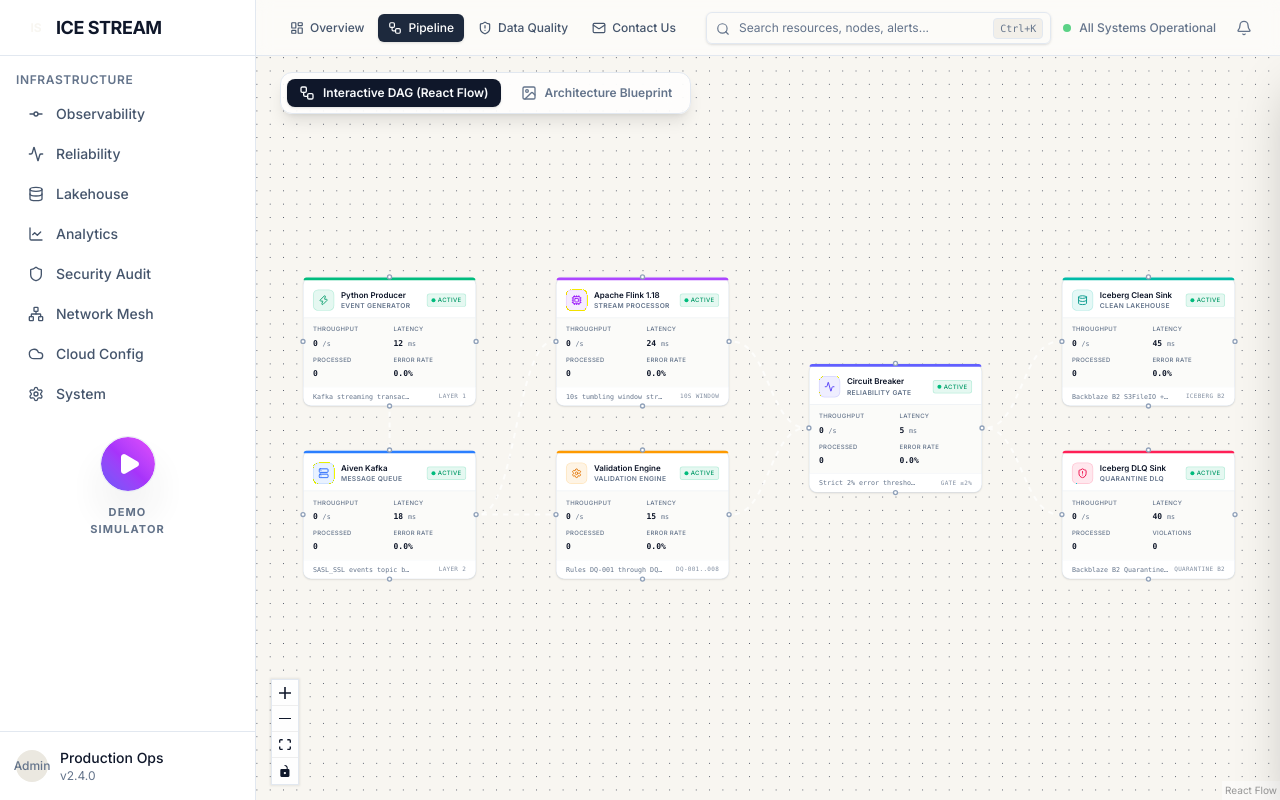
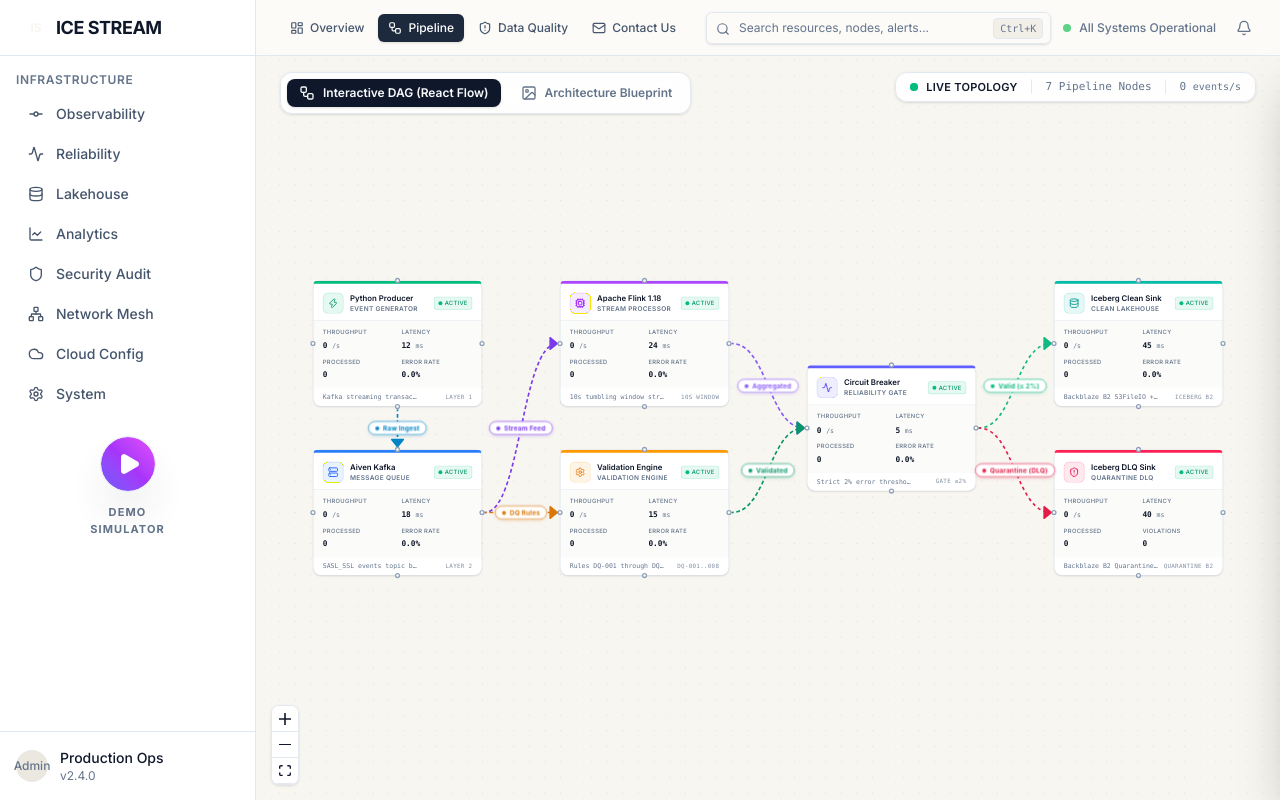
Before and after one commit to sanika-mankar/Ice-stream-lakehouse-observability, a React (Vite) app in the folder frontend/: page /console/pipeline in a window 1280 px wide. Built offline with nearby package versions, Linux system fonts and the light colour scheme; no server answers; a web font is replaced by a local one.

Commit message:
fix(dag-edges): make connection lines and arrows colorful with visible text note badges

```diff
--- a/frontend/src/components/pipeline/CustomEdge.tsx
+++ b/frontend/src/components/pipeline/CustomEdge.tsx
@@ -1,6 +1,8 @@
-import type { EdgeProps } from '@xyflow/react';
-import { BaseEdge, getBezierPath } from '@xyflow/react';
-import { cn } from '../../lib/utils';
+import {
+  getBezierPath,
+  EdgeLabelRenderer,
+  type EdgeProps
+} from '@xyflow/react';
 
 export function CustomEdge({
   id,
@@ -11,9 +13,10 @@
   sourcePosition,
   targetPosition,
   style = {},
+  markerEnd,
   data,
 }: EdgeProps) {
-  const [edgePath] = getBezierPath({
+  const [edgePath, labelX, labelY] = getBezierPath({
     sourceX,
     sourceY,
     sourcePosition,
@@ -22,52 +25,83 @@
     targetPosition,
   });
 
-  const edgeState = data?.state || 'HEALTHY';
+  const semanticColor = (data?.semanticColor as string)
+    || (style.stroke as string)
+    || '#475569';
 
-  const strokeColor = edgeState === 'HEALTHY' ? 'hsl(var(--status-healthy))'
-    : edgeState === 'WARNING' ? 'hsl(var(--status-warning))'
-    : edgeState === 'CRITICAL' ? 'hsl(var(--status-critical))'
-    : edgeState === 'QUARANTINED' ? 'hsl(var(--status-critical))'
-    : edgeState === 'CIRCUIT_BREAKER_OPEN' ? 'transparent' // We'll show dashed or no line
-    : 'hsl(var(--border))';
-
-  const isFlowing = edgeState !== 'CIRCUIT_BREAKER_OPEN';
-  const animationSpeed = edgeState === 'WARNING' ? '3s' : edgeState === 'CRITICAL' ? '1s' : '2s';
+  const label = data?.label as string | undefined;
+  const isAnimated = data?.animated !== false;
 
   return (
     <>
-      <BaseEdge
-        id={id}
-        path={edgePath}
-        markerEnd={`url(#arrow-${edgeState})`}
-        style={{
-          ...style,
-          strokeWidth: 3,
-          stroke: isFlowing ? 'rgba(255,255,255,0.7)' : 'rgba(255,255,255,0.2)',
-          strokeDasharray: isFlowing ? '8 8' : '0',
-          animation: isFlowing ? `dashdraw ${animationSpeed} linear infinite` : 'none',
-          opacity: edgeState === 'CIRCUIT_BREAKER_OPEN' ? 0.3 : 1,
-          filter: 'drop-shadow(0 0 5px rgba(255,255,255,0.5))',
-        }}
-        className="react-flow__edge-path transition-all duration-300"
-      />
-
-      {/* Invisible thicker edge for easier clicking/hovering */}
-      <BaseEdge
-        path={edgePath}
-        style={{ strokeWidth: 24, stroke: 'transparent' }}
+      {/* Invisible wider path for smooth hover and interaction */}
+      <path
+        d={edgePath}
+        fill="none"
+        stroke="transparent"
+        strokeWidth={24}
         className="react-flow__edge-interaction"
       />
 
-      <style>
-        {`
-          @keyframes dashdraw {
-            from {
-              stroke-dashoffset: 100;
-            }
+      {/* Main Visible Colored Edge */}
+      <path
+        id={id}
+        d={edgePath}
+        fill="none"
+        stroke={semanticColor}
+        strokeWidth={2.5}
+        strokeDasharray={isAnimated ? '6 4' : undefined}
+        markerEnd={markerEnd}
+        className={`transition-colors duration-300 ${isAnimated ? 'flow-edge-active' : ''}`}
+        style={{
+          ...style,
+          stroke: semanticColor,
+        }}
+      />
+
+      {/* Crisp, Colored Text Note Badge on Edge */}
+      {label && (
+        <EdgeLabelRenderer>
+          <div
+            style={{
+              position: 'absolute',
+              transform: `translate(-50%, -50%) translate(${labelX}px,${labelY}px)`,
+              pointerEvents: 'all',
+            }}
+            className="nodrag nopan select-none z-10"
+          >
+            <div
+              className="flex items-center gap-1.5 px-2.5 py-0.5 rounded-full text-[10px] font-bold shadow-sm border backdrop-blur-md transition-all hover:scale-105"
+              style={{
+                backgroundColor: 'rgba(255, 255, 255, 0.96)',
+                borderColor: semanticColor,
+                color: semanticColor,
+                boxShadow: `0 2px 6px ${semanticColor}30`,
+              }}
+            >
+              <span
+                className="w-1.5 h-1.5 rounded-full"
+                style={{ backgroundColor: semanticColor }}
+              />
+              <span className="tracking-wide font-sans">{label}</span>
+            </div>
+          </div>
+        </EdgeLabelRenderer>
+      )}
+
+      <style>{`
+        @keyframes flowDash {
+          from {
+            stroke-dashoffset: 40;
           }
-        `}
-      </style>
+          to {
+            stroke-dashoffset: 0;
+          }
+        }
+        .flow-edge-active {
+          animation: flowDash 2.5s linear infinite;
+        }
+      `}</style>
     </>
   );
 }
--- a/frontend/src/lib/store/useStore.ts
+++ b/frontend/src/lib/store/useStore.ts
@@ -282,8 +282,8 @@
     target: 'kafka',
     targetHandle: 'top',
     type: 'custom',
-    markerEnd: { type: MarkerType.ArrowClosed, color: '#0ea5e9' },
-    data: { state: 'HEALTHY' }
+    markerEnd: { type: MarkerType.ArrowClosed, color: '#0284c7', width: 18, height: 18 },
+    data: { state: 'HEALTHY', label: 'Raw Ingest', semanticColor: '#0284c7' }
   },
   {
     id: 'e-kafka-flink',
@@ -292,8 +292,8 @@
     target: 'flink',
     targetHandle: 'left',
     type: 'custom',
-    markerEnd: { type: MarkerType.ArrowClosed, color: '#8b5cf6' },
-    data: { state: 'HEALTHY', label: 'Stream Feed' }
+    markerEnd: { type: MarkerType.ArrowClosed, color: '#7c3aed', width: 18, height: 18 },
+    data: { state: 'HEALTHY', label: 'Stream Feed', semanticColor: '#7c3aed' }
   },
   {
     id: 'e-kafka-quality',
@@ -302,8 +302,8 @@
     target: 'quality',
     targetHandle: 'left',
     type: 'custom',
-    markerEnd: { type: MarkerType.ArrowClosed, color: '#f59e0b' },
-    data: { state: 'HEALTHY', label: 'DQ Rules' }
+    markerEnd: { type: MarkerType.ArrowClosed, color: '#d97706', width: 18, height: 18 },
+    data: { state: 'HEALTHY', label: 'DQ Rules', semanticColor: '#d97706' }
   },
   {
     id: 'e-flink-circuit',
@@ -312,8 +312,8 @@
     target: 'circuit',
     targetHandle: 'left',
     type: 'custom',
-    markerEnd: { type: MarkerType.ArrowClosed, color: '#64748b' },
-    data: { state: 'HEALTHY' }
+    markerEnd: { type: MarkerType.ArrowClosed, color: '#8b5cf6', width: 18, height: 18 },
+    data: { state: 'HEALTHY', label: 'Aggregated', semanticColor: '#8b5cf6' }
   },
   {
     id: 'e-quality-circuit',
@@ -322,8 +322,8 @@
     target: 'circuit',
     targetHandle: 'left',
     type: 'custom',
-    markerEnd: { type: MarkerType.ArrowClosed, color: '#64748b' },
-    data: { state: 'HEALTHY' }
+    markerEnd: { type: MarkerType.ArrowClosed, color: '#059669', width: 18, height: 18 },
+    data: { state: 'HEALTHY', label: 'Validated', semanticColor: '#059669' }
   },
   {
     id: 'e-circuit-clean',
@@ -332,8 +332,8 @@
     target: 'clean_sink',
     targetHandle: 'left',
     type: 'custom',
-    markerEnd: { type: MarkerType.ArrowClosed, color: '#10b981' },
-    data: { state: 'HEALTHY', label: 'Valid (≤ 2%)' }
+    markerEnd: { type: MarkerType.ArrowClosed, color: '#10b981', width: 18, height: 18 },
+    data: { state: 'HEALTHY', label: 'Valid (≤ 2%)', semanticColor: '#10b981' }
   },
   {
     id: 'e-circuit-dlq',
@@ -342,8 +342,8 @@
     target: 'dlq_sink',
     targetHandle: 'left',
     type: 'custom',
-    markerEnd: { type: MarkerType.ArrowClosed, color: '#f43f5e' },
-    data: { state: 'HEALTHY', label: 'Quarantine' }
+    markerEnd: { type: MarkerType.ArrowClosed, color: '#e11d48', width: 18, height: 18 },
+    data: { state: 'HEALTHY', label: 'Quarantine (DLQ)', semanticColor: '#e11d48' }
   }
 ];
 
--- a/frontend/src/pages/PipelinePage.tsx
+++ b/frontend/src/pages/PipelinePage.tsx
@@ -3,7 +3,8 @@
   ReactFlow,
   Background,
   Controls,
-  BackgroundVariant
+  BackgroundVariant,
+  MarkerType
 } from '@xyflow/react';
 import '@xyflow/react/dist/style.css';
 
@@ -68,10 +69,53 @@
     });
   }, [nodes, circuitBreakerStatus, metrics]);
 
+  // Dynamically reflect circuit breaker state on routing edges truthfully
+  const liveEdges = useMemo(() => {
+    return edges.map(e => {
+      if (e.id === 'e-circuit-clean') {
+        const isTripped = circuitBreakerStatus === 'OPEN';
+        return {
+          ...e,
+          animated: !isTripped,
+          markerEnd: {
+            type: MarkerType.ArrowClosed,
+            color: isTripped ? '#94a3b8' : '#10b981',
+            width: 18,
+            height: 18,
+          },
+          data: {
+            ...e.data,
+            label: isTripped ? 'Tripped (Isolated)' : 'Valid (≤ 2%)',
+            semanticColor: isTripped ? '#94a3b8' : '#10b981',
+          }
+        };
+      }
+      if (e.id === 'e-circuit-dlq') {
+        const isTripped = circuitBreakerStatus === 'OPEN';
+        return {
+          ...e,
+          animated: true,
+          markerEnd: {
+            type: MarkerType.ArrowClosed,
+            color: isTripped ? '#dc2626' : '#e11d48',
+            width: 18,
+            height: 18,
+          },
+          data: {
+            ...e.data,
+            label: isTripped ? 'All Diverted to DLQ' : 'Quarantine (DLQ)',
+            semanticColor: isTripped ? '#dc2626' : '#e11d48',
+          }
+        };
+      }
+      return e;
+    });
+  }, [edges, circuitBreakerStatus]);
+
   return (
     <div className="w-full h-[calc(100vh-3.5rem)] relative overflow-hidden bg-background">
       {/* View Switcher Header */}
-      <div className="absolute top-4 left-6 z-30 flex items-center gap-2 bg-card/80 backdrop-blur-md border border-border p-1.5 rounded-xl shadow-lg">
+      <div className="absolute top-4 left-6 z-30 flex items-center gap-2 bg-card/90 backdrop-blur-md border border-border p-1.5 rounded-xl shadow-sm">
         <button
           onClick={() => setViewMode('dag')}
           className={`flex items-center gap-2 px-3 py-1.5 rounded-lg text-xs font-semibold transition-all ${
@@ -96,21 +140,56 @@
         </button>
       </div>
 
+      {/* Live Topology Status HUD (Top Right) */}
+      {viewMode === 'dag' && (
+        <div className="absolute top-4 right-6 z-30 hidden sm:flex items-center gap-3 bg-card/90 backdrop-blur-md border border-border px-3.5 py-1.5 rounded-xl shadow-sm text-xs">
+          <div className="flex items-center gap-2 font-medium text-foreground">
+            <span className="relative flex h-2 w-2">
+              <span className="animate-ping absolute inline-flex h-full w-full rounded-full bg-emerald-400 opacity-75"></span>
+              <span className="relative inline-flex rounded-full h-2 w-2 bg-emerald-500"></span>
+            </span>
+            <span className="font-semibold tracking-wide uppercase text-[11px]">Live Topology</span>
+          </div>
+          <span className="text-border">|</span>
+          <span className="text-muted-foreground font-mono text-[11px]">7 Pipeline Nodes</span>
+          <span className="text-border">|</span>
+          <span className="text-muted-foreground font-mono text-[11px]">
+            {metrics.throughput.toLocaleString()} <span className="text-[10px]">events/s</span>
+          </span>
+        </div>
+      )}
+
       {viewMode === 'dag' ? (
         <div className="w-full h-full relative">
           <ReactFlow
             nodes={liveNodes}
-            edges={edges}
+            edges={liveEdges}
             onNodesChange={onNodesChange}
             nodeTypes={nodeTypes}
             edgeTypes={edgeTypes}
             fitView
+            fitViewOptions={{
+              padding: 0.16,
+              minZoom: 0.65,
+              maxZoom: 1.1,
+            }}
+            minZoom={0.3}
+            maxZoom={2}
             onNodeClick={(_, node) => setSelectedNode(node.data as PipelineNodeData)}
             onPaneClick={() => setSelectedNode(null)}
-            className="bg-[#090d16]"
+            proOptions={{ hideAttribution: true }}
+            className="bg-[#faf9f5]"
           >
-            <Background color="#2a3346" gap={20} size={1.5} variant={BackgroundVariant.Dots} />
-            <Controls className="bg-card border border-border fill-foreground text-foreground" />
+            <Background
+              color="#cbd5e1"
+              gap={24}
+              size={1.5}
+              variant={BackgroundVariant.Dots}
+            />
+            <Controls
+              showInteractive={false}
+              className="!bg-card/95 !backdrop-blur-md !border !border-border !shadow-sm !rounded-lg !overflow-hidden [&>button]:!border-b [&>button]:!border-border [&>button]:!bg-card [&>button]:!fill-foreground [&>button]:!text-foreground [&>button:hover]:!bg-muted"
+            />
           </ReactFlow>
 
           {/* Node detail side panel on node click */}
```
